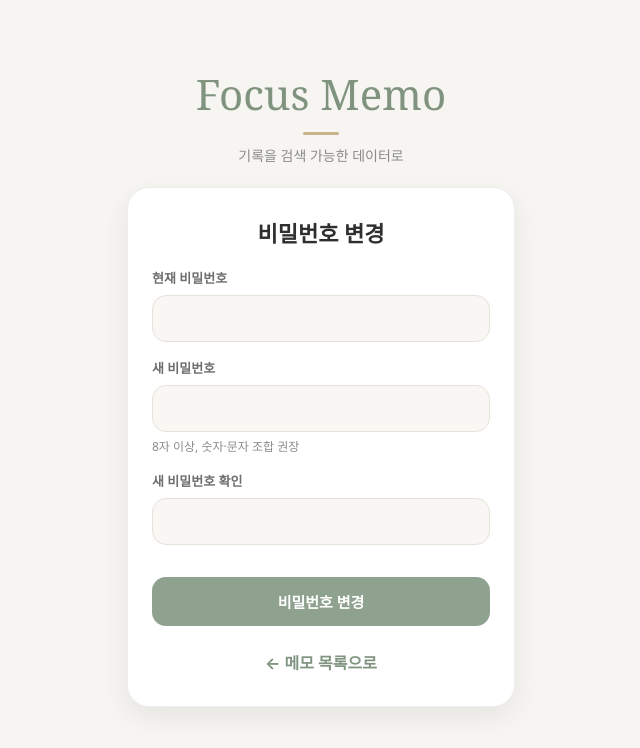
After one commit to dongjebag59-dev/Innovative-Memo-App, a Django app: template templates/registration/password_change_form.html in a window 1280 px wide. The commit adds this page. Shown: the top 748 px of the page, without its empty margins (319-959 px from the left). Run offline with Django 5.2, Linux system fonts and the light colour scheme; the template is opened without the code that fills it: values that come from a table or form of the project are taken from there, others are empty.

Commit message:
fix: 버그 수정 및 개선 5건
- signup: 폼 오류 시 필드별 구체적 메시지 표시 + 아이디 입력값 유지
- settings: 프로덕션에서 SECRET_KEY 미설정 시 명시적 ValueError 발생
- tags: 목록/상세 페이지에서 태그 클릭 시 해당 태그로 검색 이동
- base/registration: 헤더에 비밀번호 변경(⚙) 링크 추가 + 변경 폼/완료 템플릿 신규 작성
- views: 카테고리 필터에 현재 사용자의 메모 수 어노테이션하여 표시

Co-Authored-By: Claude Sonnet 4.6 <noreply@anthropic.com>

```diff
--- a/memo/views.py
+++ b/memo/views.py
@@ -1,7 +1,7 @@
 from django.contrib import messages
 from django.contrib.auth.decorators import login_required
 from django.core.paginator import Paginator
-from django.db.models import Q
+from django.db.models import Count, Q
 from django.shortcuts import render, redirect, get_object_or_404
 from django.utils.http import url_has_allowed_host_and_scheme
 from django.views.decorators.http import require_POST
@@ -46,7 +46,9 @@ def memo_list(request):
     else:
         memos = memos.order_by("-is_pinned", "-created_at")
 
-    categories = Category.objects.order_by("order")
+    categories = Category.objects.order_by("order").annotate(
+        memo_count=Count("memo", filter=Q(memo__author=request.user))
+    )
 
     paginator = Paginator(memos, 10)
     page_obj = paginator.get_page(request.GET.get("page"))
--- a/templates/base.html
+++ b/templates/base.html
@@ -125,6 +125,7 @@
     <div class="header-right">
       <span class="username">{{ user.username }} 님</span>
       <a href="{% url 'memo:create' %}" class="btn btn-primary btn-sm">+ 새 메모</a>
+      <a href="{% url 'password_change' %}" class="btn btn-ghost btn-sm" title="비밀번호 변경">⚙</a>
       <form method="post" action="{% url 'logout' %}" style="margin:0">
         {% csrf_token %}
         <button class="btn btn-ghost btn-sm" type="submit">로그아웃</button>
--- a/templates/memo/memo_detail.html
+++ b/templates/memo/memo_detail.html
@@ -40,8 +40,8 @@
 {% with auto=memo.keywords_list user=memo.user_tags_list %}
   {% if auto or user %}
   <div class="tags" style="margin-bottom:24px;">
-    {% for kw in auto %}<span class="tag tag-auto">#{{ kw }}</span>{% endfor %}
-    {% for t in user %}<span class="tag tag-user">#{{ t }}</span>{% endfor %}
+    {% for kw in auto %}<a href="{% url 'memo:list' %}?q={{ kw|urlencode }}" class="tag tag-auto" style="text-decoration:none;">#{{ kw }}</a>{% endfor %}
+    {% for t in user %}<a href="{% url 'memo:list' %}?q={{ t|urlencode }}" class="tag tag-user" style="text-decoration:none;">#{{ t }}</a>{% endfor %}
   </div>
   {% endif %}
 {% endwith %}
--- a/templates/memo/memo_list.html
+++ b/templates/memo/memo_list.html
@@ -39,7 +39,7 @@
     <a href="{% url 'memo:list' %}?category={{ c.id }}&q={{ q|urlencode }}&sort={{ sort }}"
        class="badge badge-cat"
        style="padding:7px 14px;text-decoration:none;{% if selected_category == c.id|stringformat:'s' %}background:var(--brand);color:#fff;border-color:var(--brand);{% endif %}">
-      {{ c.icon|default:"📌" }} {{ c.name }}
+      {{ c.icon|default:"📌" }} {{ c.name }}{% if c.memo_count %} <span style="font-size:11px;opacity:.65;">({{ c.memo_count }})</span>{% endif %}
     </a>
   {% endfor %}
 </div>
@@ -99,8 +99,8 @@
   {% with auto=memo.keywords_list user=memo.user_tags_list %}
     {% if auto or user %}
     <div class="tags">
-      {% for kw in auto %}<span class="tag tag-auto">#{{ kw }}</span>{% endfor %}
-      {% for t in user %}<span class="tag tag-user">#{{ t }}</span>{% endfor %}
+      {% for kw in auto %}<a href="{% url 'memo:list' %}?q={{ kw|urlencode }}" class="tag tag-auto" style="text-decoration:none;" onclick="event.stopPropagation()">#{{ kw }}</a>{% endfor %}
+      {% for t in user %}<a href="{% url 'memo:list' %}?q={{ t|urlencode }}" class="tag tag-user" style="text-decoration:none;" onclick="event.stopPropagation()">#{{ t }}</a>{% endfor %}
     </div>
     {% endif %}
   {% endwith %}
--- /dev/null
+++ b/templates/registration/password_change_form.html
@@ -0,0 +1,38 @@
+{% extends "auth_base.html" %}
+
+{% block title %}비밀번호 변경 | Focus Memo{% endblock %}
+
+{% block content %}
+<h2 class="card-title">비밀번호 변경</h2>
+
+{% if form.errors %}
+  <div class="errors">
+    {% for field in form %}{% for error in field.errors %}{{ error }}<br>{% endfor %}{% endfor %}
+    {% for error in form.non_field_errors %}{{ error }}<br>{% endfor %}
+  </div>
+{% endif %}
+
+<form method="post">
+  {% csrf_token %}
+
+  <div class="field">
+    <label class="field-label">현재 비밀번호</label>
+    <input class="input" type="password" name="old_password" autocomplete="current-password" required>
+  </div>
+
+  <div class="field">
+    <label class="field-label">새 비밀번호</label>
+    <input class="input" type="password" name="new_password1" autocomplete="new-password" required>
+    <div class="hint">8자 이상, 숫자·문자 조합 권장</div>
+  </div>
+
+  <div class="field">
+    <label class="field-label">새 비밀번호 확인</label>
+    <input class="input" type="password" name="new_password2" autocomplete="new-password" required>
+  </div>
+
+  <button class="btn" type="submit">비밀번호 변경</button>
+</form>
+
+<a class="link" style="margin-top:16px;" href="{% url 'memo:list' %}">← 메모 목록으로</a>
+{% endblock %}
```
Also changed, not shown: focus/settings.py (+7 -5 lines), templates/registration/password_change_done.html (added, +12 -0 lines), templates/users/signup.html (+6 -2 lines).
